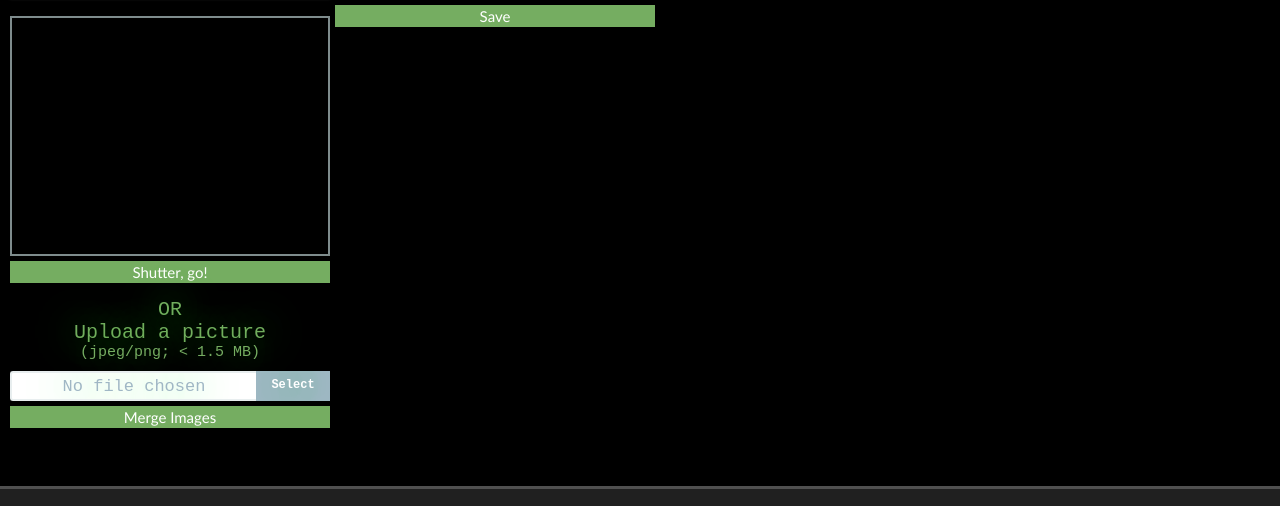
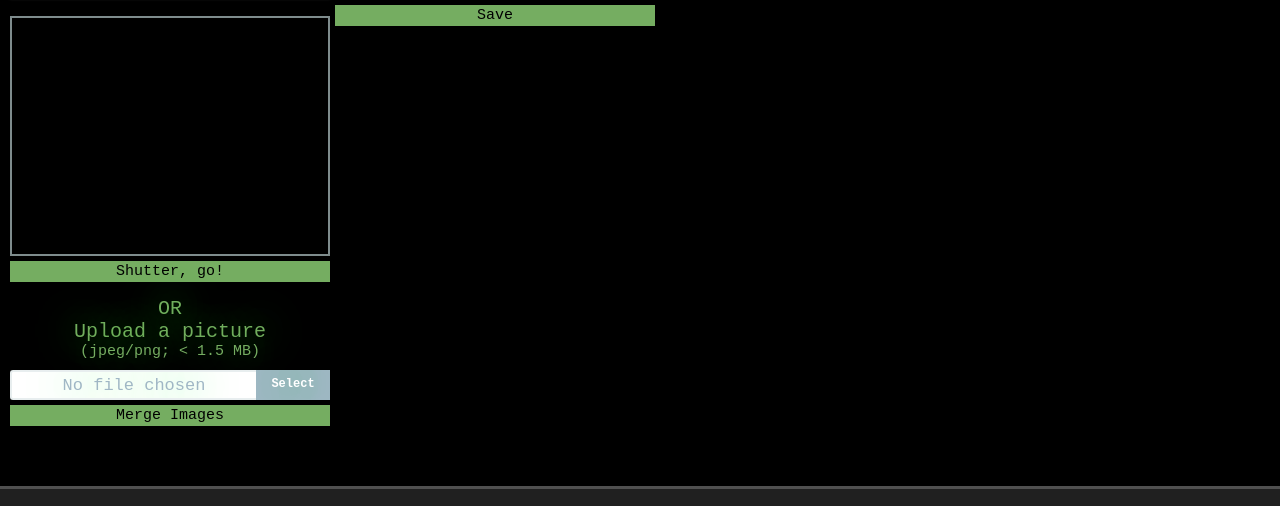
Before and after one commit to revan-wy/camagru, a PHP site: page /restarted/pages/webcam.php in a window 1280 px wide. Shown: the part 350-856 px from the top of the page. Run offline with PHP 8.4, Linux system fonts and the light colour scheme; the visitor is signed in with stand-in values (Sample User, id 1); data comes from the database, SQL or seed files in the repository.

Commit message:
updated photobooth button styling

```diff
--- a/public/css/webcam.css
+++ b/public/css/webcam.css
@@ -62,8 +62,8 @@ aside {
 	cursor: pointer;
 	border: solid 1px transparent;
 	background-color: #75AD61;
-	color: #fff;
-	font-family: Gill Sans, sans-serif;
+	/*color: #fff;*/
+	font-family: 'Courier New', Courier, monospace;
 	font-size: 1.5rem;
 	width: 32rem;
 	outline: none;
```
